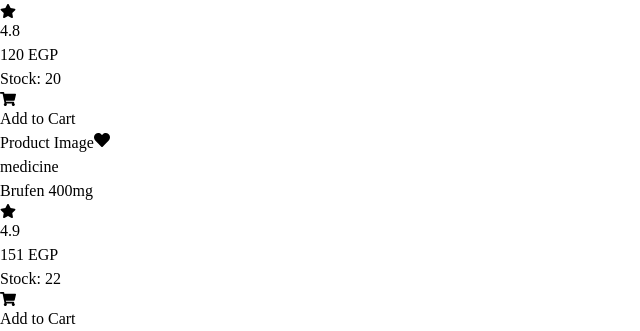
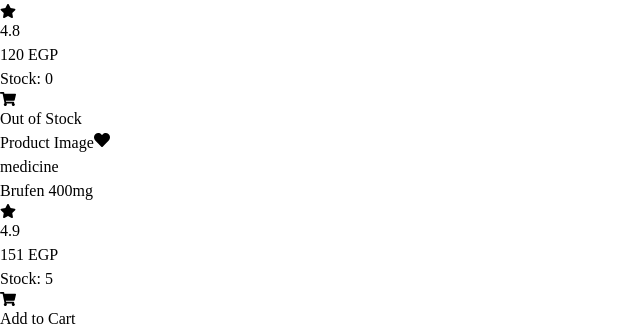
Before and after one commit to soodyaboalkher-debug/pharma-store, a React (Vite) app: page /products in a window 1280 px wide. Shown: the part 365-696 px from the top of the page, without its empty margins (0-640 px from the left). Built offline with nearby package versions, Linux system fonts and the light colour scheme.

Commit message:
improve product card stock handling

```diff
--- a/src/components/ProductCard.jsx
+++ b/src/components/ProductCard.jsx
@@ -1,6 +1,6 @@
 import { FaHeart, FaShoppingCart, FaStar } from "react-icons/fa";
 import { Link } from "react-router-dom";
-import { useContext } from "react";
+import { useContext , useState } from "react";
 import CartContext from "../context/CartContext";
 import WishlistContext from "../context/WishlistContext";
 
@@ -8,11 +8,21 @@
 // صفحة كارد العناصر
 const ProductCard = ({ product }) => {
 
- const {addToCart} = useContext(CartContext);
+ const {addToCart ,cartItems} = useContext(CartContext);
 
  const {wishlistItems , toggleWishlist}=useContext(WishlistContext);
 
+ const [added, setAdded] = useState(false);
+
  const isInWishlist = wishlistItems.some((item)=>item.id === product.id);
+
+
+ const cartItem = cartItems.find(
+  (item) => item.id === product.id
+ );
+
+
+ const availableStock = product.stock - (cartItem?.quantity || 0);
 
 
 
@@ -79,7 +89,7 @@
 
         {/*  سبان بيعرض كمية المخزون للمنتج */}
         <span className="text-xs text-slate-500">
-          Stock: {product.stock}
+          Stock: {availableStock}
         </span>
       </div>
 
@@ -87,17 +97,35 @@
 
 
         {/* زرار اضافه اللي السله ومعاه ايموجي سله */}
-      <button
-       className="flex w-full items-center justify-center gap-2 rounded-xl bg-blue-600 py-3 font-mediumtext-white transition hover:bg-blue-700"
-       onClick={()=>{
+        <button
+          disabled={availableStock === 0}
 
-        addToCart(product,1)}}
+          className={`flex w-full items-center justify-center gap-2 rounded-xl py-3 font-medium text-white transition
+            ${
+              availableStock === 0
+                ? "cursor-not-allowed bg-gray-400"
+                : added
+                ? "bg-green-600 hover:bg-green-700"
+                : "bg-blue-600 hover:bg-blue-700"
+            }
+          `}
+          onClick={() => {
+            addToCart(product, 1);
+            setAdded(true);
+
+            setTimeout(() => {
+              setAdded(false);
+            }, 1000);
+          }}
         >
+          <FaShoppingCart />
 
-
-        <FaShoppingCart />
-        Add to Cart
-      </button>
+          {availableStock === 0
+            ? "Out of Stock"
+            : added
+            ? "Added to Cart ✓"
+            : "Add to Cart"}
+        </button>
     </div>
   );
 };
--- a/src/data/products.js
+++ b/src/data/products.js
@@ -10,7 +10,7 @@
     price: 120,
     category: "medicine",
     rating: 4.8,
-    stock: 20,
+    stock: 0,
     description: "A popular over-the-counter medicine commonly used for temporary relief of headaches and minor aches and pains.",
   },
 
@@ -20,7 +20,7 @@
     price: 151,
     category: "medicine",
     rating: 4.9,
-    stock: 22,
+    stock: 5,
     description: "An over-the-counter medicine commonly used for temporary relief of pain, inflammation, and fever.",
   },
 
@@ -30,7 +30,7 @@
     price: 300,
     category: "medicine",
     rating: 4.1,
-    stock: 14,
+    stock: 2,
     description: "A commonly used medicine for temporary relief of pain and inflammation.",
   },
 
@@ -40,7 +40,7 @@
     price: 180,
     category: "medicine",
     rating: 4.7,
-    stock: 17,
+    stock: 9,
     description: "Throat lozenges designed to provide soothing relief from minor throat discomfort.",
   },
 
@@ -52,7 +52,7 @@
     price: 180,
     category: "vitamins",
     rating: 3.8,
-    stock: 15,
+    stock: 3,
     description: "A vitamin C supplement designed to support daily nutritional needs and general wellness.",
   },
 
@@ -62,7 +62,7 @@
     price: 220,
     category: "vitamins",
     rating: 4.0,
-    stock: 18,
+    stock: 6,
     description: "A vitamin D3 supplement intended to help support normal daily nutritional requirements.",
   },
 
@@ -72,7 +72,7 @@
     price: 350,
     category: "vitamins",
     rating: 5.0,
-    stock: 29,
+    stock: 7,
     description: "An omega-3 supplement that provides essential fatty acids as part of a balanced daily diet.",
   },
 
@@ -82,7 +82,7 @@
     price: 280,
     category: "vitamins",
     rating: 4.2,
-    stock: 28,
+    stock: 3,
     description: "A daily multivitamin supplement containing a combination of essential vitamins and nutrients.",
   },
 
@@ -94,7 +94,7 @@
     price: 250,
     category: "skincare",
     rating: 3.8,
-    stock: 21,
+    stock: 1,
     description: "A moisturizing cream designed to help keep the skin hydrated and feeling soft and comfortable.",
   },
 
@@ -114,7 +114,7 @@
     price: 320,
     category: "skincare",
     rating: 3.8,
-    stock: 26,
+    stock: 11,
     description: "A daily sunscreen formulated with SPF 50 to help protect the skin from harmful UV exposure.",
   },
 
@@ -124,7 +124,7 @@
     price: 230,
     category: "skincare",
     rating: 4.8,
-    stock: 40,
+    stock: 4,
     description: "A body lotion designed to moisturize the skin and leave it feeling smooth and comfortable.",
   },
 
@@ -136,7 +136,7 @@
     price: 200,
     category: "personal-care",
     rating: 5.0,
-    stock: 23,
+    stock: 2,
     description: "A daily hair cleanser designed to remove buildup and leave the hair feeling clean and refreshed.",
   },
 
@@ -198,7 +198,7 @@
     price: 140,
     category: "baby-care",
     rating: 4.8,
-    stock: 16,
+    stock: 3,
     description: "A gentle baby cream designed to help moisturize and care for delicate skin.",
   },
 
@@ -208,7 +208,7 @@
     price: 110,
     category: "baby-care",
     rating: 4.0,
-    stock: 15,
+    stock: 5,
     description: "A baby care powder designed to help keep the skin feeling dry, fresh, and comfortable.",
   },
 
```
